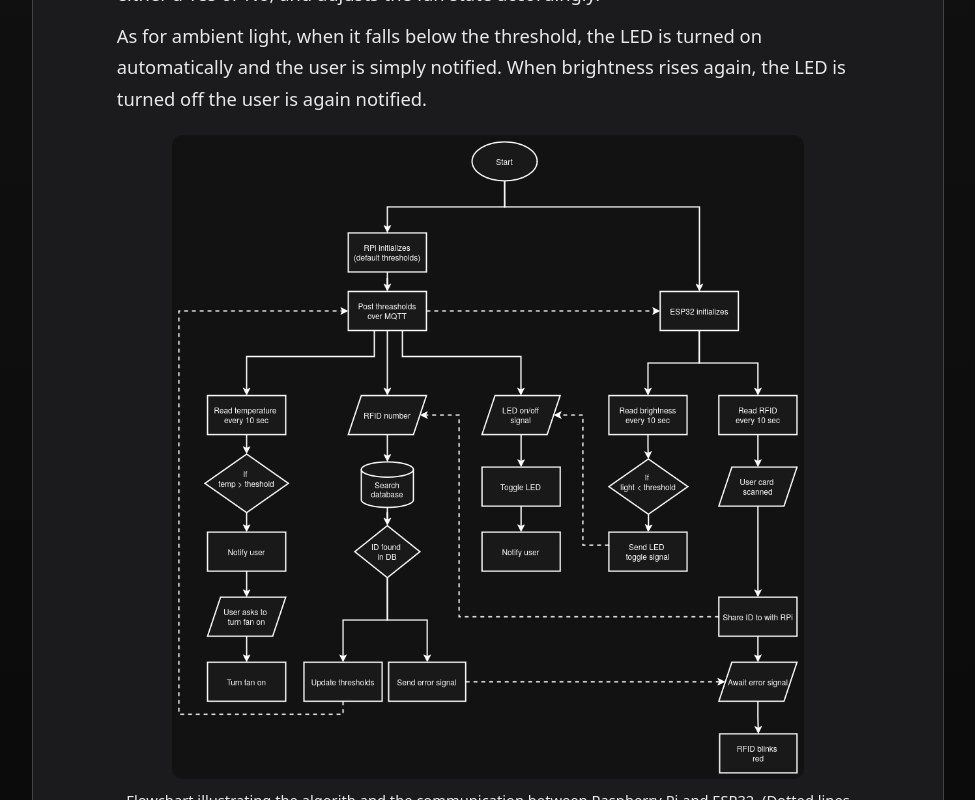
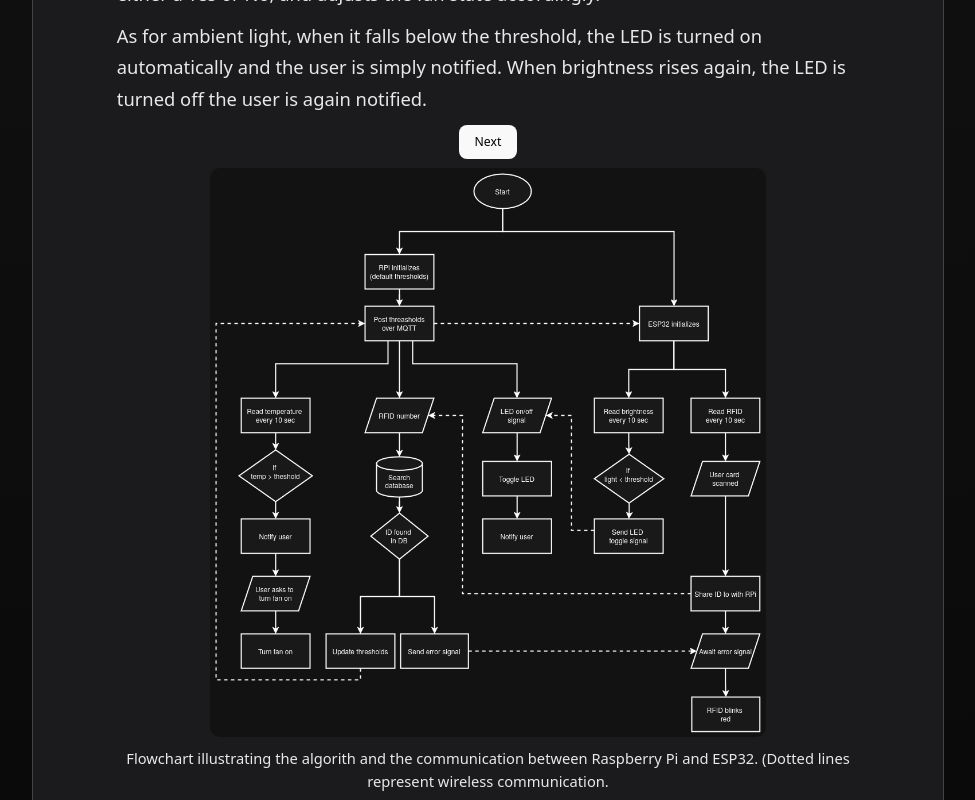
Before and after one commit to hedi3489/my-portfolio, a React (Vite) app: page /projects/iot-home-simulation in a window 1280 px wide. Shown: the part 2240-3040 px from the top of the page, without its empty margins (152-1127 px from the left). Built offline with nearby package versions, Linux system fonts and the light colour scheme.

Commit message:
Added component cycling +1 img

```diff
--- a/src/components/IoTProject.jsx
+++ b/src/components/IoTProject.jsx
@@ -1,10 +1,11 @@
 import iotSetup1 from '../assets/iotDiagram1.png'
 import iotSetup2 from '../assets/iotDiagram2.png'
-import iotFlowchart from '../assets/iot-fc-b.png'
+import iotFlowchart_Basic from '../assets/iot-fc-b.png'
+import iotFlowchart_Colored from '../assets/iot-fc-brb.png'
 import { FaMicrochip, FaLightbulb, FaFan, FaIdCard } from 'react-icons/fa'
 import { MdSensors, MdMemory } from 'react-icons/md'
 import { BsCpu } from 'react-icons/bs'
-import { TechStackInline, TextSection, SoftList, CaptionedImage, } from './ProjectPageComponents.jsx'
+import { TechStackInline, TextSection, SoftList, CaptionedImage, CaptionedImages } from './ProjectPageComponents.jsx'
 
 const softlist = [
   {
@@ -46,6 +47,18 @@ const softlist = [
     icon: FaIdCard,
     term: 'RFID Reader',
     description: 'Household member identification',
+  }
+]
+const imageList = [
+  {
+    src: iotFlowchart_Basic,
+    alt:"Smart home simulation flowchart",
+    caption:'Flowchart illustrating the algorith and the communication between Raspberry Pi and ESP32. (Dotted lines represent wireless communication.'
+  },
+  {
+    src: iotFlowchart_Colored,
+    alt:"Smart home simulation setup",
+    caption:'Flowchart illustrating the algorith and the communication between Raspberry Pi and ESP32. (Dotted lines represent wireless communication.'
   }
 ]
 
@@ -114,11 +127,14 @@ function IoTProjectPage() {
           <TextSection
             title=""
             children={
-              <CaptionedImage
-                image={iotFlowchart}
-                customWidth="85%"
-                alt="Smart home simulation flowchart"
-                caption='Flowchart illustrating the algorith and the communication between Raspberry Pi and ESP32. (Dotted lines represent wireless communication.'
+              // <CaptionedImage
+              //   image={iotFlowchart}
+              //   customWidth="85%"
+              //   alt="Smart home simulation flowchart"
+              //   caption='Flowchart illustrating the algorith and the communication between Raspberry Pi and ESP32. (Dotted lines represent wireless communication.'
+              // />
+              <CaptionedImages
+                imageList={imageList}
               />
             }
           />
--- a/src/components/ProjectPageComponents.jsx
+++ b/src/components/ProjectPageComponents.jsx
@@ -1,3 +1,5 @@
+import { useState, useEffect } from "react";
+
 function TechStackInline({ items = [] }) {
     return (
         <div className="tech-stack-inline flex">
@@ -42,7 +44,7 @@ function SoftList({ items }) {
     )
 }
 
-function CaptionedImage({image = '', alt = '', caption = '', customWidth }) {
+function CaptionedImage({ image = '', alt = '', caption = '', customWidth }) {
     return <div className=''>
         <div className='flex flex-col flex-center captioned-image'>
             <img
@@ -54,6 +56,27 @@ function CaptionedImage({image = '', alt = '', caption = '', customWidth }) {
             <h5>{caption}</h5>
         </div>
     </div>
+}
+
+function CaptionedImages({ imageList }) {
+    const [index, setIndex] = useState(0);
+
+    function handleClick() {
+        setIndex(index + 1);
+    }
+
+    let image = imageList[index % 2];
+    return <>
+        <div className="flex flex-col flex-center captioned-image">
+            <button onClick={handleClick}>Next</button>
+            <img
+                src={image.src}
+                alt={image.alt}
+                className="image"
+            />
+            <h5>{image.caption}</h5>
+        </div>
+    </>
 }
 
 function BulletList({ title, items = [] }) {
@@ -73,5 +96,6 @@ export {
     TextSection,
     SoftList,
     CaptionedImage,
+    CaptionedImages,
     BulletList,
 }
```
Also changed, not shown: src/assets/iot-fc-brb.png (added).
